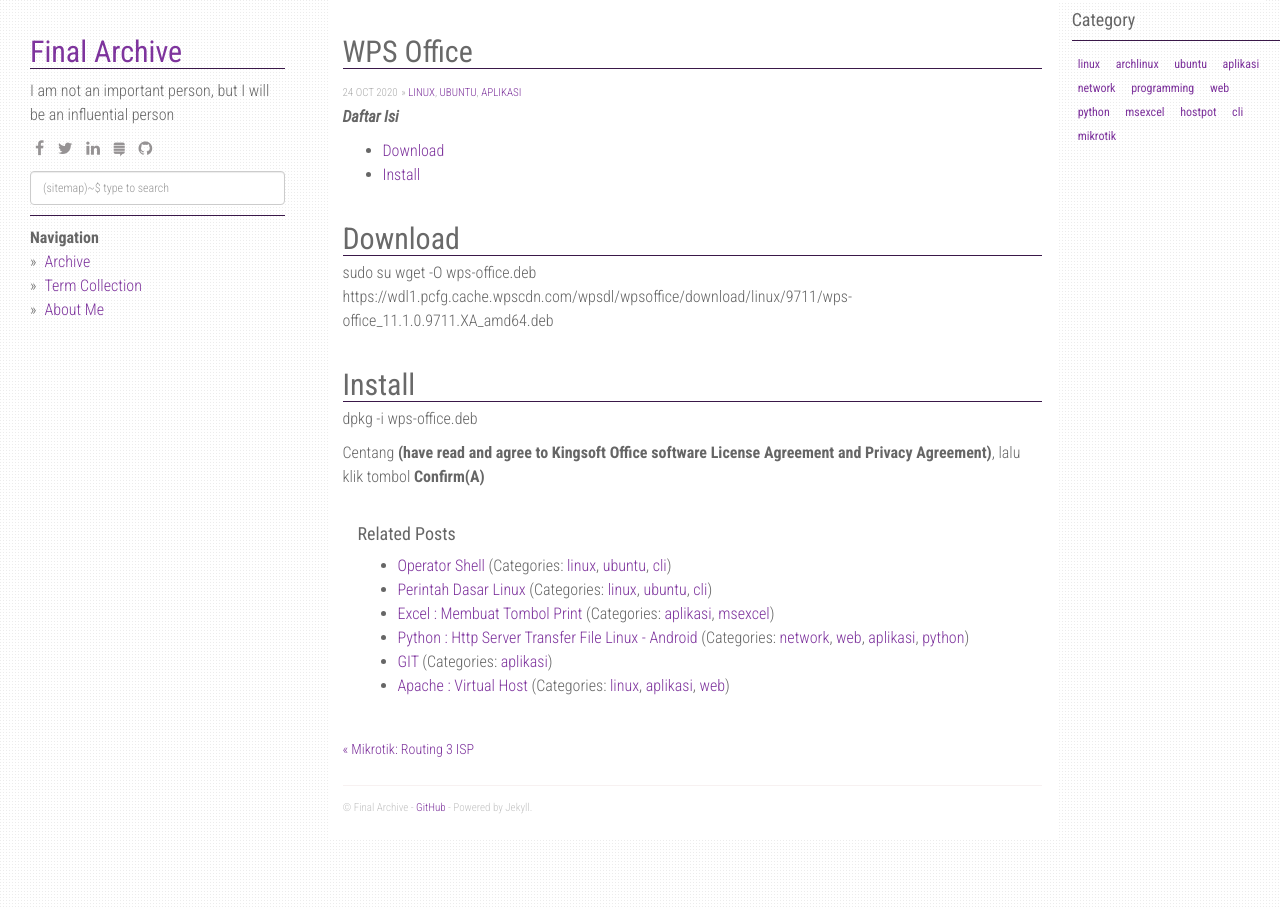
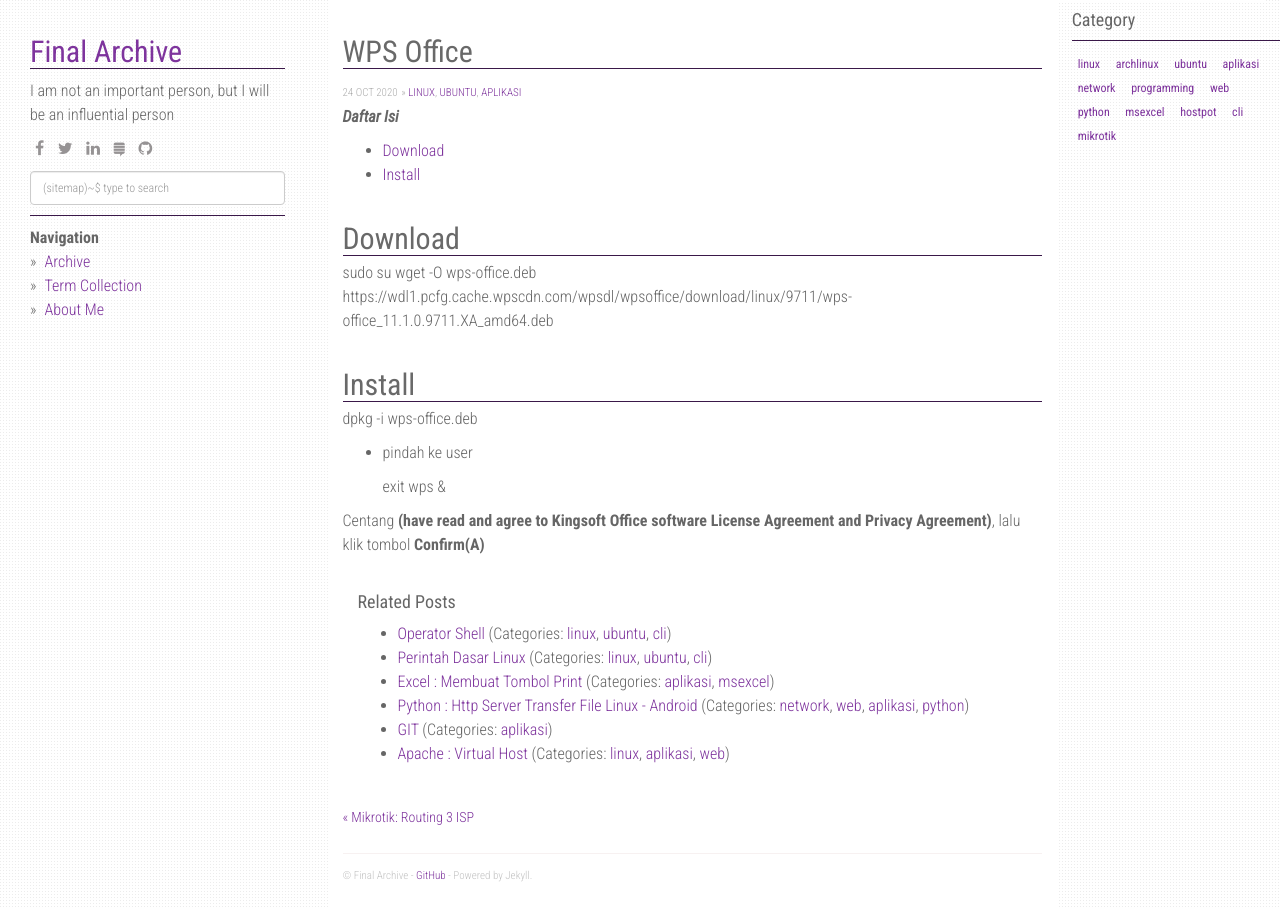
Before and after one commit to finalarchive/finalarchive.github.io, a Jekyll site: the page built from _posts/2020-10-24-wps-office.md, in a window 1280 px wide. Built offline with Jekyll 4.4.1, drawn with Linux system fonts in a browser that asks for light colours; nearby versions of some CDN libraries.

Commit message:
20201024

```diff
--- a/_posts/2020-10-24-wps-office.md
+++ b/_posts/2020-10-24-wps-office.md
@@ -21,4 +21,9 @@
 
  dpkg -i wps-office.deb
 
+* pindah ke user
+
+  exit
+  wps &
+
 Centang **(have read and agree to Kingsoft Office software License Agreement and Privacy Agreement)**, lalu klik tombol **Confirm(A)**
```
